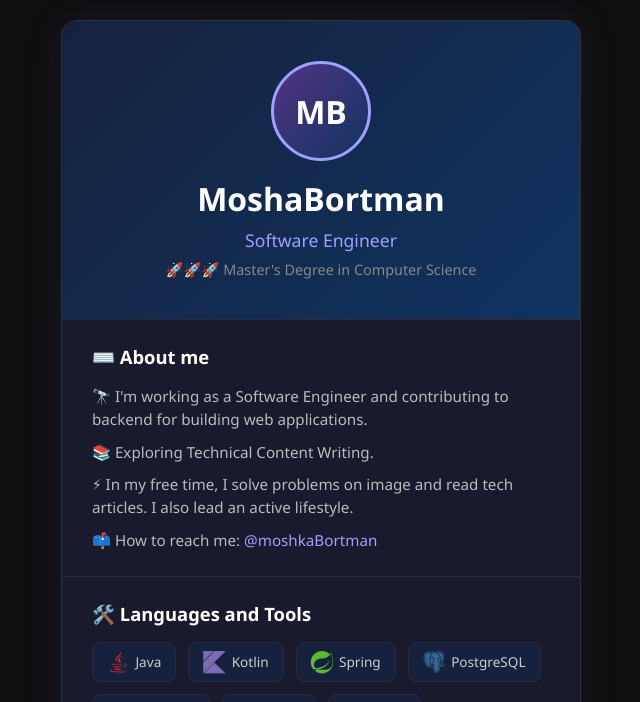
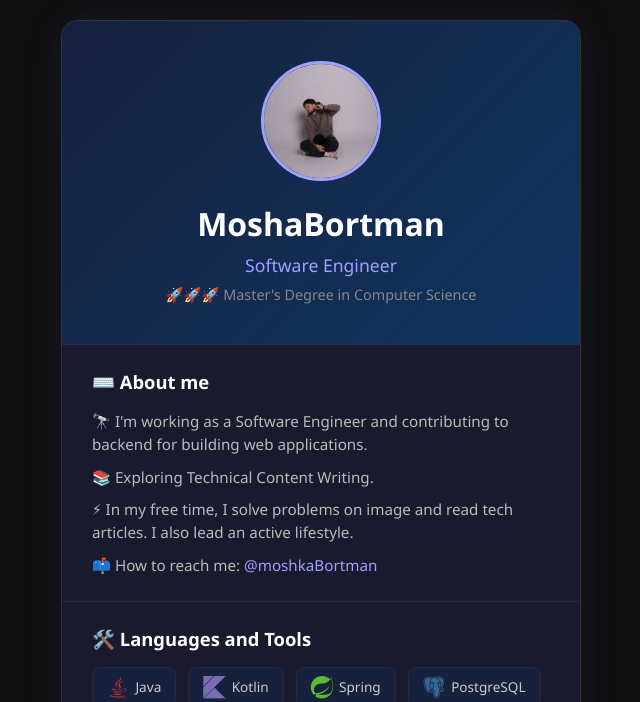
Before and after one commit to MoshkaBortmanStar/business-card-api, a website: page public/index.html in a window 1280 px wide. Shown: the top 702 px of the page, without its empty margins (319-959 px from the left). Drawn offline with nearby package versions, Linux system fonts and the light colour scheme.

Commit message:
feature: added avatar

```diff
--- a/public/index.html
+++ b/public/index.html
@@ -14,8 +14,7 @@
 
     <!-- Шапка: фото + имя + роль -->
     <div class="card-header">
-      <!-- Фото-заглушка (замени src на свою фотку, например src="photo.jpg") -->
-      <div class="avatar">MB</div>
+      <img class="avatar" src="avatar.jpg" alt="MoshaBortman">
       <h1>MoshaBortman</h1>
       <p class="role">Software Engineer</p>
       <p class="degree">🚀🚀🚀 Master's Degree in Computer Science</p>
--- a/public/style.css
+++ b/public/style.css
@@ -34,18 +34,12 @@ body {
 }
 
 .avatar {
-  width: 100px;
-  height: 100px;
+  width: 120px;
+  height: 120px;
   border-radius: 50%;
-  background: linear-gradient(135deg, #533483, #0f3460);
-  display: flex;
-  align-items: center;
-  justify-content: center;
   margin: 0 auto 16px;
-  font-size: 2rem;
-  font-weight: bold;
-  color: #fff;
   border: 3px solid #a0a0ff;
+  object-fit: cover;
 }
 
 .card-header h1 {
```
Also changed, not shown: public/avatar.jpg (added).
